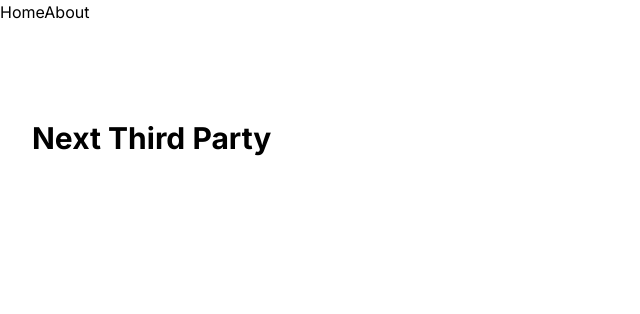
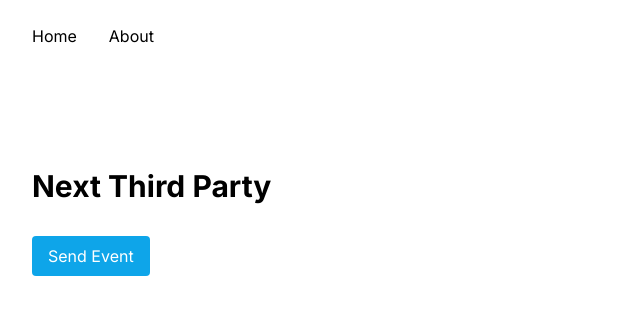
Before and after one commit to AryanEquirus/next-third-party, a Next.js app: page / in a window 1280 px wide. Shown: the top 314 px of the page, without its empty margins (0-640 px from the left). Built offline with nearby package versions, Linux system fonts and the light colour scheme.

Commit message:
Add sendGTMEvent

```diff
--- a/app/layout.tsx
+++ b/app/layout.tsx
@@ -20,11 +20,13 @@ export default function RootLayout({
   return (
     <html lang='en'>
       <body className={inter.className}>
-        <header>
-          <nav>
-            <ul>
+        <header className='py-6'>
+          <nav className='container'>
+            <ul className='flex gap-8'>
               <li>
                 <Link href='/'>Home</Link>
+              </li>
+              <li>
                 <Link href='/about'>About</Link>
               </li>
             </ul>
--- a/app/page.tsx
+++ b/app/page.tsx
@@ -1,8 +1,19 @@
+'use client'
+
+import { sendGTMEvent } from '@next/third-parties/google'
+
 export default function Home() {
   return (
     <section className='py-24'>
       <div className='container'>
         <h1 className='text-3xl font-bold'>Next Third Party</h1>
+
+        <button
+          className='mt-8 rounded bg-sky-500 px-4 py-2 text-white'
+          onClick={() => sendGTMEvent({ event: 'buttonClicked', value: 'xyz' })}
+        >
+          Send Event
+        </button>
       </div>
     </section>
   )
```
